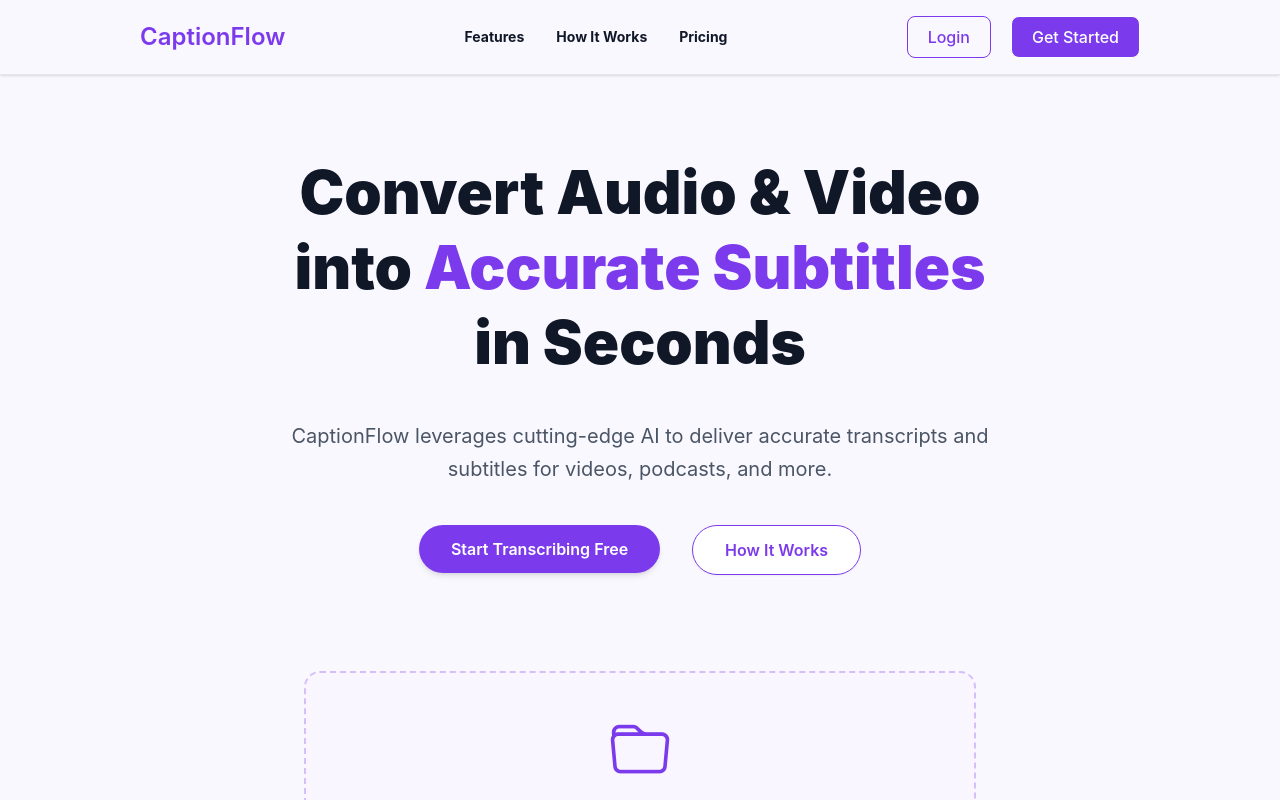
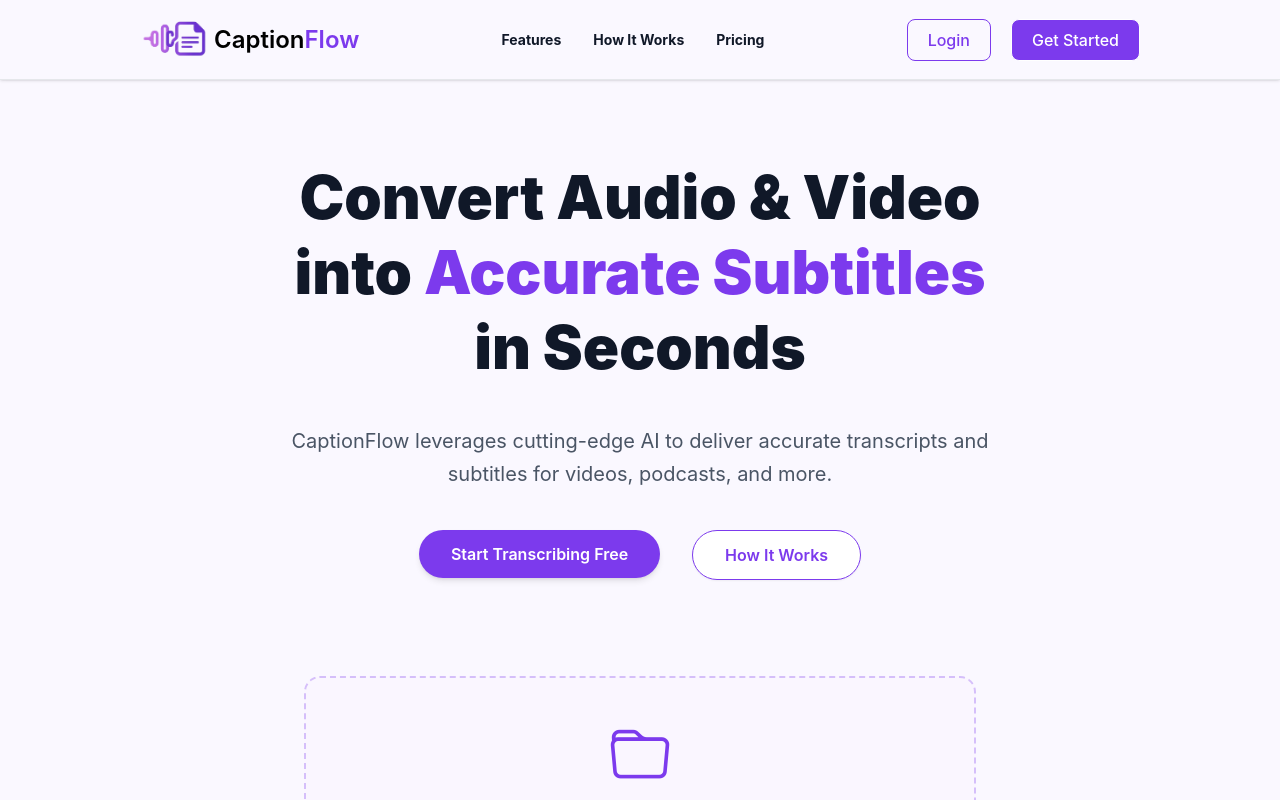
Before and after one commit to marvelade7/CaptionFlow, a React (Vite) app in the folder client/: page / in a window 1280 px wide. Shown: the top 800 px of the page. Built offline with nearby package versions, Linux system fonts and the light colour scheme; no server answers.

Commit message:
feat: add logo to navbar and update styling and icon size

```diff
--- a/client/src/components/Navbar.jsx
+++ b/client/src/components/Navbar.jsx
@@ -1,6 +1,7 @@
 import { useState } from "react";
 import { Link } from "react-router-dom";
 import { Menu, X } from "lucide-react";
+import logo from "../assets/captionFlowLogo22.png";
 
 export default function Navbar() {
     const [isMenuOpen, setIsMenuOpen] = useState(false);
@@ -11,9 +12,13 @@
         <nav className="sticky top-0 z-50 lg:px-35 px-5 bg-[#FAF8FF] border-b border-gray-200 shadow-sm">
             <div className="flex justify-between items-center py-4">
                 <div>
-                    <Link to="/" onClick={closeMenu}>
-                        <h2 className="text-[#7C3AED] font-semibold md:text-2xl text-xl cursor-pointer">
-                            CaptionFlow
+                    <Link to="/" onClick={closeMenu} className="flex items-center gap-1">
+                        <img
+                            src={logo}
+                            className="mb-1 md:w-[70px] w-[50px]"
+                        />
+                        <h2 className="font-semibold md:text-2xl text-lg cursor-pointer">
+                            Caption<span className="text-[#7C3AED]">Flow</span>
                         </h2>
                     </Link>
                 </div>
@@ -60,7 +65,7 @@
                     className="md:hidden p-2 rounded-lg bg-[#7C3AED] text-white focus:outline-none"
                     aria-label="Toggle menu"
                 >
-                    {isMenuOpen ? <X size={24} /> : <Menu size={24} />}
+                    {isMenuOpen ? <X size={20} /> : <Menu size={20} />}
                 </button>
             </div>
 
```
Also changed, not shown: client/public/captionFlowLogo22.png (deleted).
